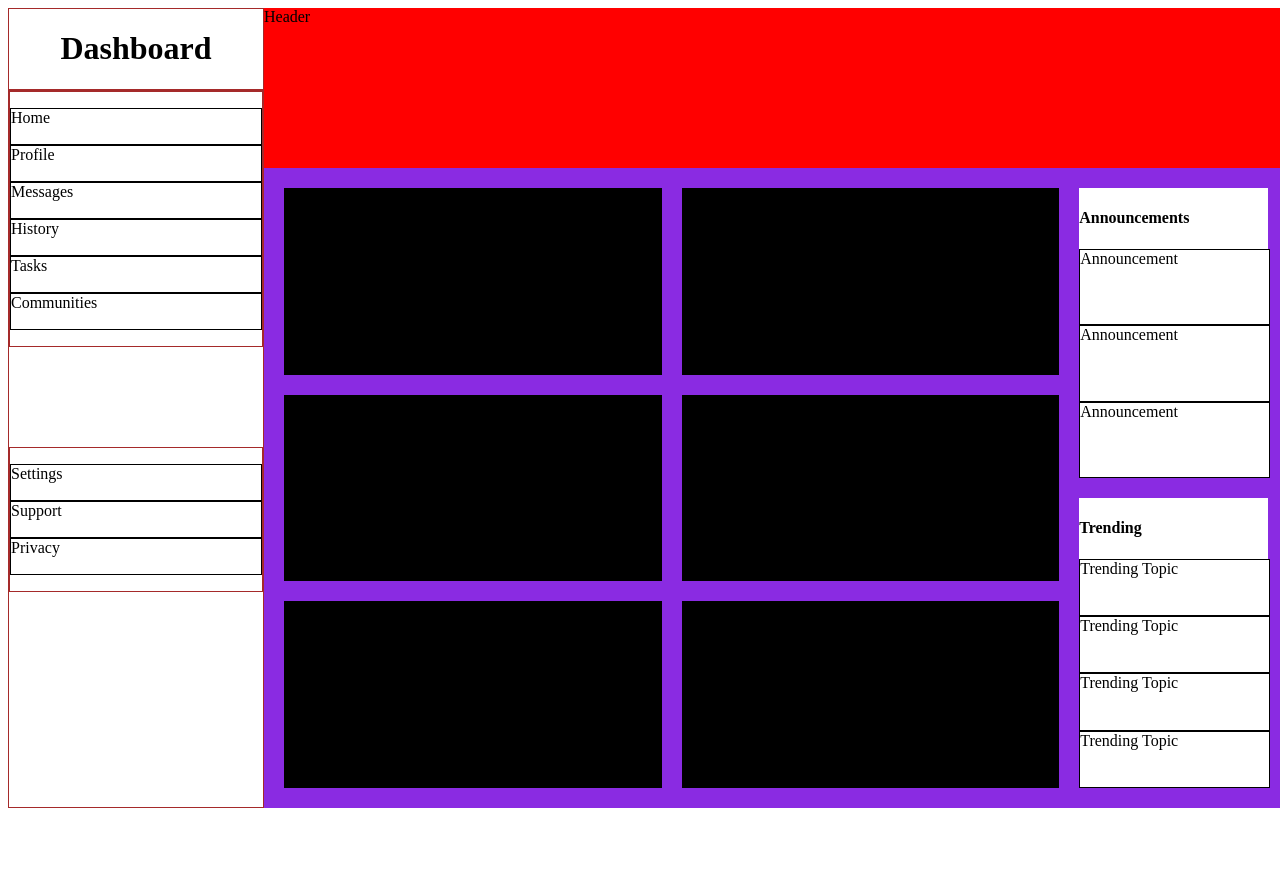
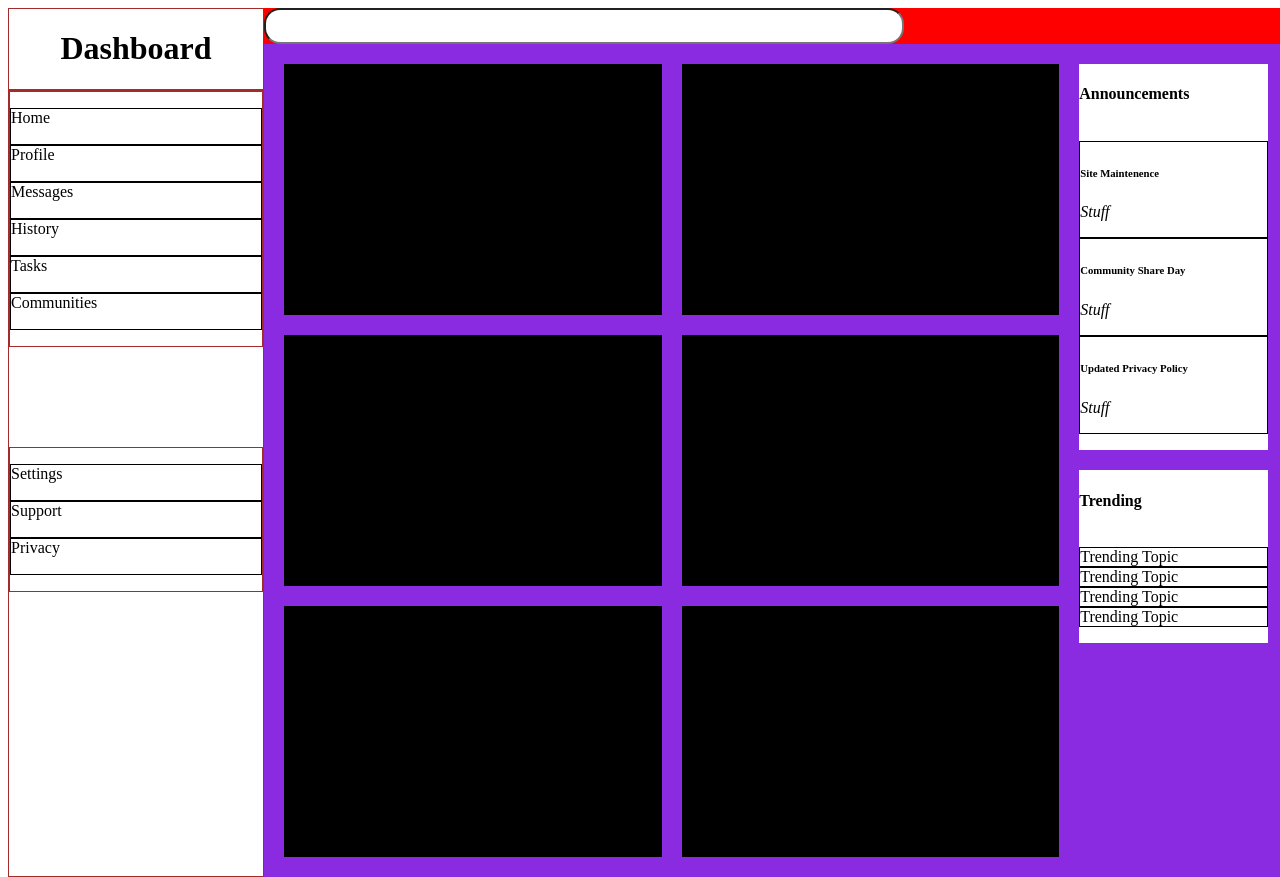
Before and after one commit to JaeGif/Admin-Dashboard, a plain HTML site: page index.html in a window 1280 px wide. Before the commit the page ends 816 px from the top, so only its background shows below. Drawn offline with Linux system fonts and the light colour scheme.

Commit message:
added content to announcements list

```diff
--- a/index.html
+++ b/index.html
@@ -36,8 +36,8 @@
                 </div>
             </div>
         </div>
-        <div class="header-container">Header
-
+        <div class="header-container">
+            <input type="text" for="search" form="#">
         </div>
         <div class="card-container">
             <div class="card">Card 1</div>
@@ -49,16 +49,26 @@
             <div id="info-scroll">
                 <div id="announcements">
                     <h4>Announcements</h4>
-                    <div>Announcement</div>
-                    <div>Announcement</div>
-                    <div>Announcement</div>
+                    <ul>
+                        <li><h6>Site Maintenence</h6>
+                            <p><em>Stuff</em></p>
+                        </li>
+                        <li><h6>Community Share Day</h6>
+                            <p><em>Stuff</em></p>
+                        </li>
+                        <li><h6>Updated Privacy Policy</h6>
+                            <p><em>Stuff</em></p>
+                        </li>
+                    </ul>
                 </div>
                 <div id="trending">
                     <h4>Trending</h4>
-                    <div>Trending Topic</div>
-                    <div>Trending Topic</div>
-                    <div>Trending Topic</div>
-                    <div>Trending Topic</div>
+                    <ul>
+                        <li>Trending Topic</li>
+                        <li>Trending Topic</li>
+                        <li>Trending Topic</li>
+                        <li>Trending Topic</li>
+                    </ul>
                 </div>
             </div>
         </div>
--- a/styles.css
+++ b/styles.css
@@ -20,6 +20,13 @@ body {
     background-color: red;
     grid-column: 2/3;
     grid-row: 1/2;
+    display: grid;
+    grid-template-columns: 5fr 3fr;
+    grid-row: 1fr 1fr;
+}
+.header-container input[for="search"] {
+    height: 30px;
+    border-radius: 16px;
 }
 .card-container {
     background-color: blueviolet;
@@ -66,9 +73,10 @@ ul li {
     display: flex;
     flex-direction: column;
     align-items: space-between;
-    height: 100%;
+    height: fit-content;
     width: 100%;
 }
-#announcements div, #trending div{
+#announcements ul li, #trending ul li{
+    height: fit-content;
     border: solid thin black;
 }
```
